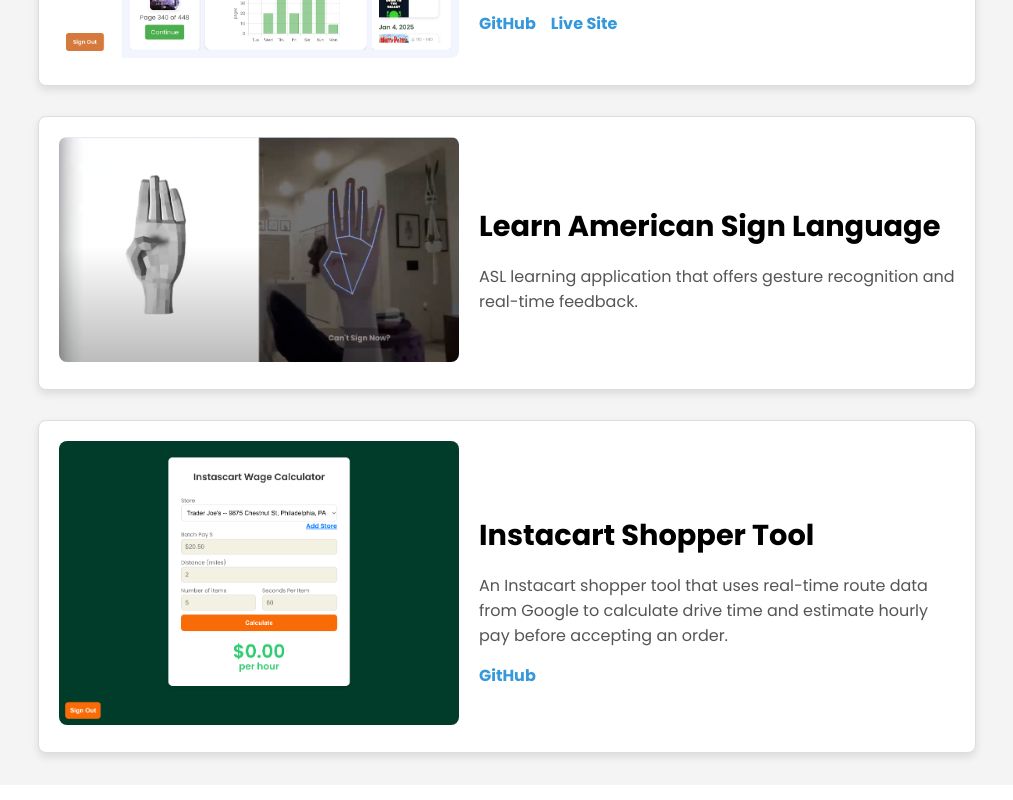
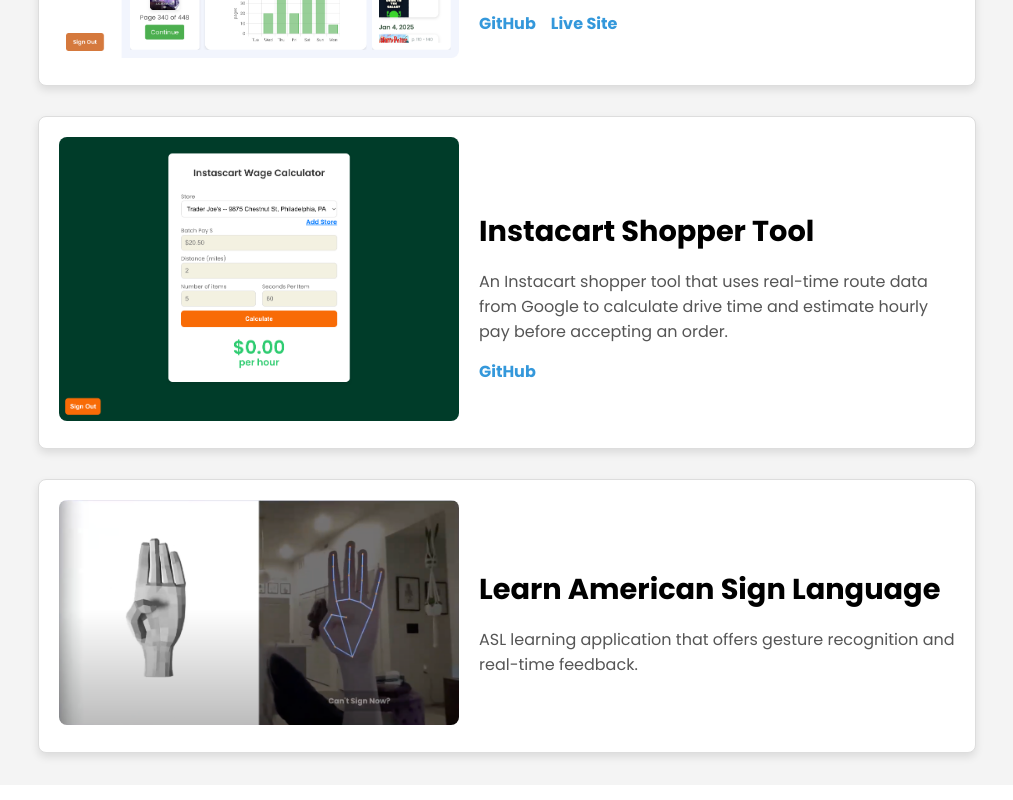
Before and after one commit to rachelmalbert/rachelmalbert.github.io, a React (Create React App) app: page / in a window 1280 px wide. Shown: the part 1140-1940 px from the top of the page, without its empty margins (133-1146 px from the left). Built offline with nearby package versions, Linux system fonts and the light colour scheme.

Commit message:
change order of projects

```diff
--- a/src/components/Projects.jsx
+++ b/src/components/Projects.jsx
@@ -12,18 +12,18 @@
     website: "http://www.readinggoals.info/",
   },
   {
-    title: "Learn American Sign Language",
-    image: "/images/signable.png",
-    description: "ASL learning application that offers gesture recognition and real-time feedback.",
-    github: "",
-    website: "",
-  },
-  {
     title: "Instacart Shopper Tool",
     image: "/images/shopper.png",
     description:
       "An Instacart shopper tool that uses real-time route data from Google to calculate drive time and estimate hourly pay before accepting an order.",
     github: "https://github.com/rachelmalbert/shopper.git",
+    website: "",
+  },
+  {
+    title: "Learn American Sign Language",
+    image: "/images/signable.png",
+    description: "ASL learning application that offers gesture recognition and real-time feedback.",
+    github: "",
     website: "",
   },
 ];
```
